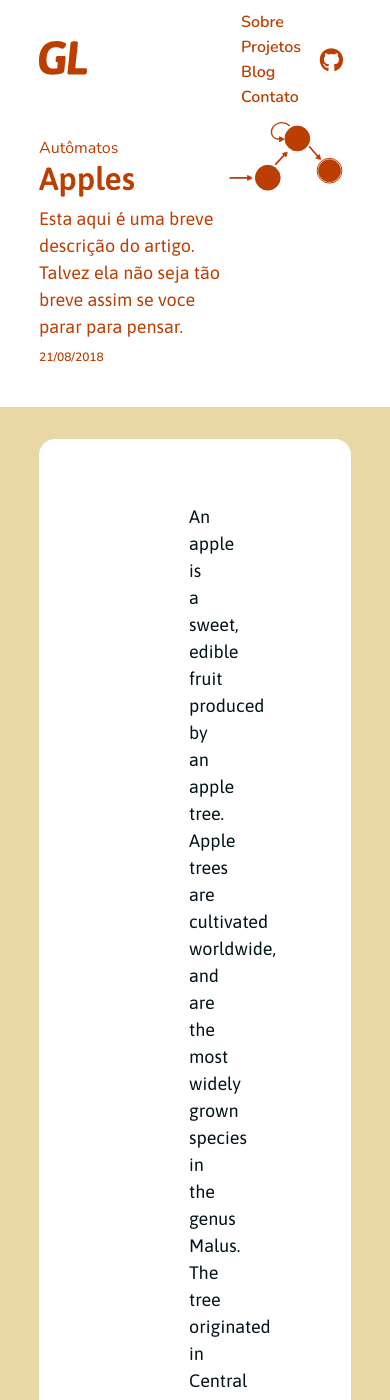
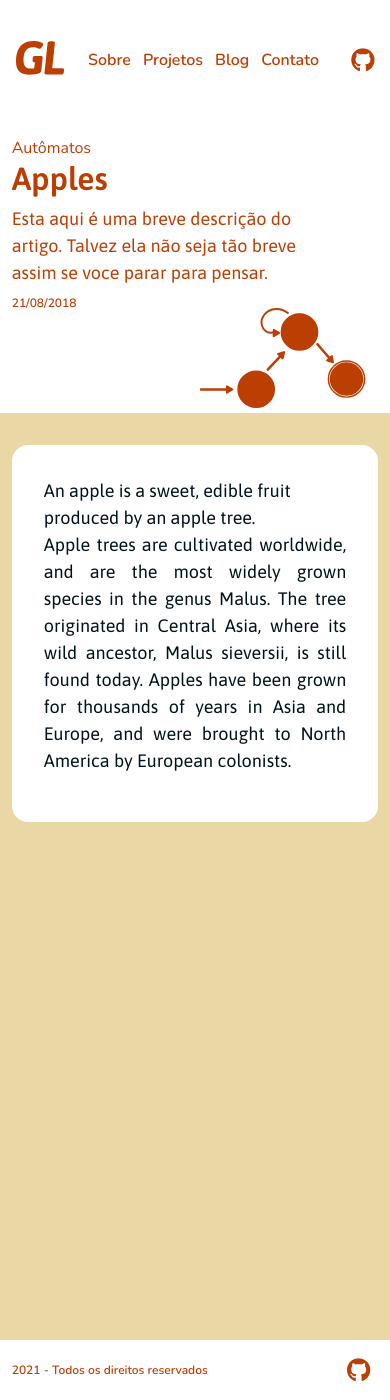
Before and after one commit to Lechenco/lechenco.github.io, a Jekyll site: the page built from _posts/2018-08-21-apples.md, in a window 390 px wide and 1400 px high. Built offline with Jekyll 4.4.1, drawn with Linux system fonts in a browser that asks for light colours; nearby versions of some CDN libraries.

Commit message:
add mobile style

```diff
--- a/_sass/content.scss
+++ b/_sass/content.scss
@@ -4,6 +4,10 @@
 }
 
 .content-container {
+  @media (max-width: 786px) {
+    padding: 32px;
+  }
+
   padding: 64px 150px 90px;
   background-color: white;
   border-radius: 16px;
@@ -12,6 +16,10 @@
   h1 {
     text-align: center;
     margin: 16px 0px;
+  }
+
+  h4 {
+    text-align: center;
   }
 
   img {
@@ -24,6 +32,7 @@
 
   p:nth-child(n +2) {
     text-align: justify;
+    margin-bottom: 16px;
   }
 }
 
--- a/_sass/main.scss
+++ b/_sass/main.scss
@@ -27,6 +27,10 @@ div.foo {
 }
 
 .align-center {
+  @media (max-width: 786px) {
+    width: 94%;
+  }
+
   width: 80%;
   max-width: 1000px;
   margin: auto;
@@ -40,6 +44,10 @@ div.foo {
 }
 
 nav {
+  @media (max-width: 786px) {
+    margin-left: 20px;
+  }
+
   margin-left: 150px;
 
   a {
--- a/_sass/post.scss
+++ b/_sass/post.scss
@@ -56,6 +56,10 @@
 }
 
 .post-header {
+    @media (max-width: 786px) {
+        padding-bottom: 100px;
+    }
+
     padding-bottom: 40px;
     padding-top: 16px;
 
@@ -73,6 +77,9 @@
     }
 
     p {
+        @media (max-width: 786px) {
+            max-width: 90%;
+        }
         max-width: 60%;
     }
 
--- a/_sass/projects.scss
+++ b/_sass/projects.scss
@@ -5,6 +5,10 @@
 }
 
 .projects-area {
+  @media (max-width: 786px) {
+    padding: 16px 30px 32px;
+  }
+
   padding: 64px 80px 90px;
   background-color: white;
   border-radius: 16px;
@@ -77,6 +81,9 @@
   }
 
   h2 {
+    @media (max-width: 786px) {
+      max-width: 90%;
+    }
     max-width: 60%;
     margin-bottom: 40px;
   }
@@ -118,6 +125,12 @@
 }
 
 .header-cover {
+  @media (max-width: 786px) {
+    background-position: right bottom;
+    background-size: 50%;
+    padding-bottom: 100px;
+  }
+
   background-repeat: no-repeat;
   background-position: right top;
   background-size: 40%;
```
